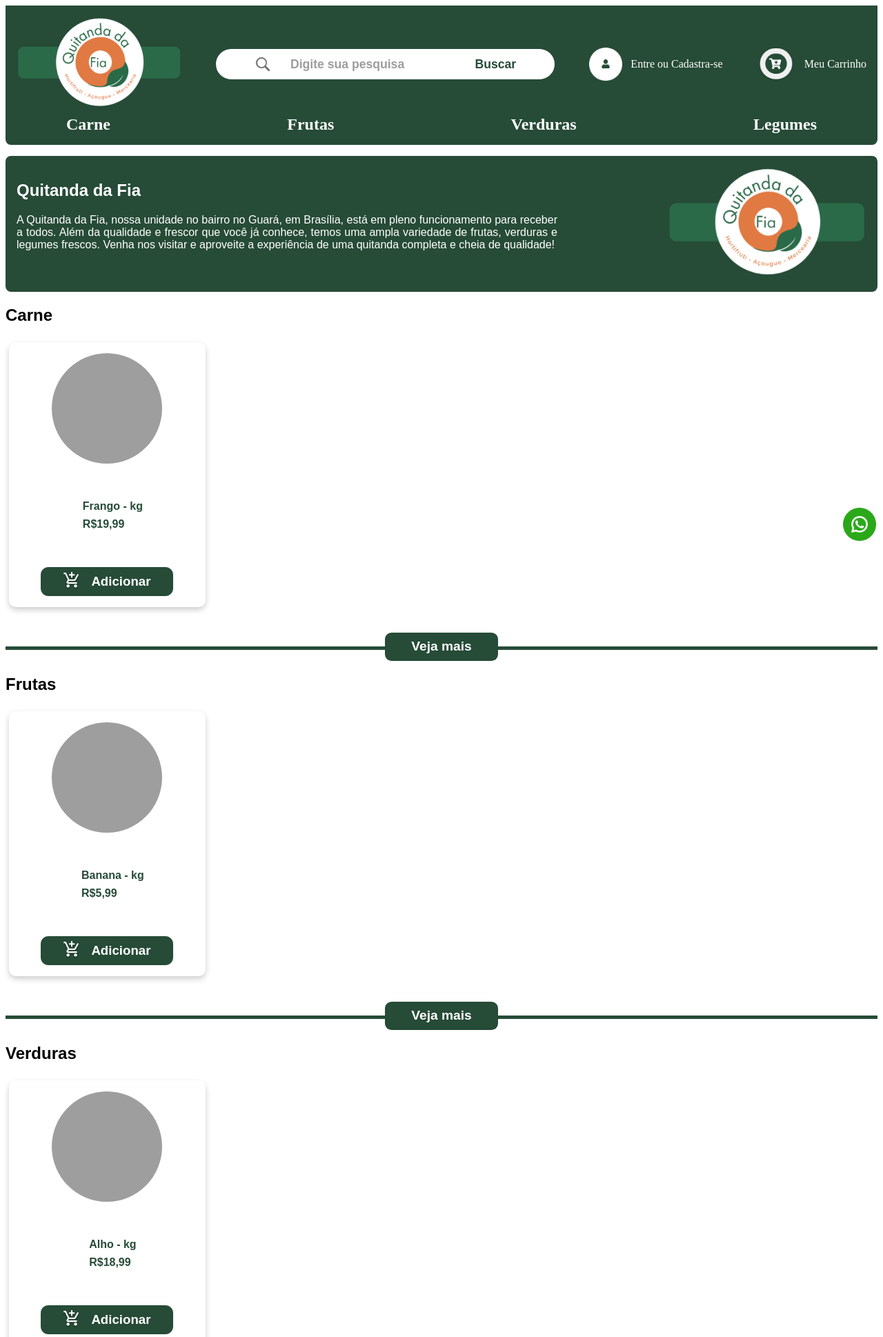
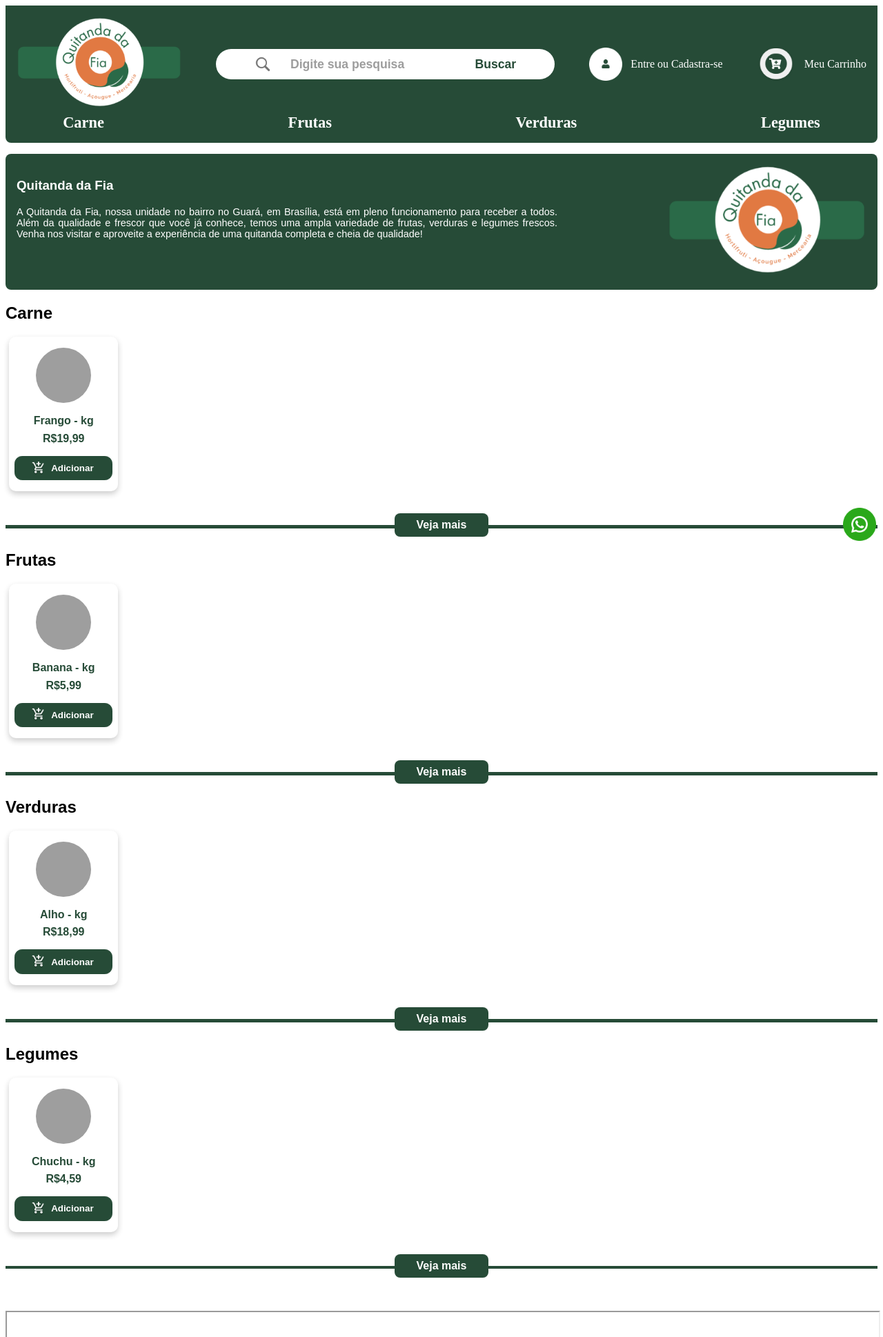
Before and after one commit to ana-luisa-caixeta/pi3_quitanda_da_fia, a Django app: page / in a window 1280 px wide. Shown: the top 1938 px of the page at 69% size. Run offline with Django 5.2, Linux system fonts and the light colour scheme; data comes from the database, SQL or seed files in the repository; a map, chart or similar area stays blank; some web fonts are replaced; grey boxes are pictures that could not be loaded.

Commit message:
Estilização home e search

```diff
--- a/base/static/css/style_base.css
+++ b/base/static/css/style_base.css
@@ -124,7 +124,7 @@ input {
 #category {
     display: flex;
     padding: 1em 3em 0em 3em;
-    font-size: 1.5em;
+    font-size: 1.4em;
     color: #ffffff;
     text-decoration: none;
     font-weight: bolder;
@@ -140,13 +140,17 @@ input {
     gap: 10em;
 }
 
-#banner p, #banner h2 {
+#banner p, #banner h3 {
     color: #ffffff;
     text-align: justify;
 }
 
 #banner img {
     width: 18em;
+}
+
+#banner p {
+    font-size: 0.9em;
 }
 
 /* FOOTER to base.html */
@@ -255,14 +259,14 @@ iframe {
     background-color: #fff;
     margin: 5px;
     padding: 1em;
-    width: 20%;
-    height: 22em;
+    width: 10%;
+    height: 12em;
     cursor: pointer;
 }
 
 #product_card img {
-    width: 10em;
-    height: 10em;
+    width: 5em;
+    height: 5em;
     border-radius: 50%;
     object-fit: cover;
     margin-bottom: 1em;
@@ -313,21 +317,14 @@ iframe {
     color: #ffffff;
     border: none;
     padding: 0.5em 2em;
-    font-size: 1.2em;
+    font-size: 1em;
     font-weight: bolder;
     cursor: pointer;
     border-radius: 0.5em;
 }
 
 #division_of_categories button:hover {
-  opacity: 0.98;
-}
-
-#product_information p{
-    color: #264B37;
-    font-size: 1.2em;
-    font-weight: bold;
-    text-align: left;
+  opacity: 0.95;
 }
 
 #add_to_cart {
@@ -351,17 +348,75 @@ iframe {
 }
 
 #cart_component img {
-    width: 2em;
-    height: 2em;
+    width: 1.5em;
+    height: 1.5em;
     border-radius: 0;
-    padding: 0.2em 1.2em 0.2em 1.2em;
+    padding: 0.2em 0.7em 0.2em 0.7em;
 }
 
 #cart_component p {
     color: #ffffff;
-    font-size: 1.4em;
+    font-size: 1em;
     font-weight: bold;
     margin: 0 1em 0 0;
+}
+
+/* SEARCH STYLE */
+#no_product_found {
+    background-color: #264B37;
+    border-radius: 8px;
+    margin: 2em 0 2em 0;
+    padding: 2em;
+    display: flex;
+    flex-direction: column;
+    align-items: center;
+    color: #ffffff;
+}
+
+#product_found {
+    margin-bottom: 2em;
+}
+
+#product_found h2{
+    text-align: left;
+    color: #264B37;
+}
+
+#product_found h2::after {
+    content: "";
+    display: block;
+    width: 3em;
+    height: 0.3em;
+    background-color: #264B37;
+    margin-top: 0.3em;
+}
+
+#order_products {
+    display: flex;
+    flex-wrap: wrap;
+    gap: 1em;
+    margin-bottom: 1.5em;
+}
+
+#home_page {
+    background-color: #81bc4e;
+    border: 1px solid #81bc4e;
+    display: flex;
+    justify-content: space-between;
+    align-items: center;
+    gap: 2em;
+    height: 2em;
+    color: #ffffff;
+    font-weight: bold;
+    cursor: pointer;
+    padding: 1em;
+    border-radius: 8px;
+    font-size: 1em;
+    text-decoration: none;
+}
+
+#home_page img {
+    width: 2em;
 }
 
 /* SHOPPING CART */
@@ -412,11 +467,12 @@ iframe {
 }
 
 #product_information p {
+    color: #264B37;
     margin: 0.2em 0;
     font-size: 1em;
+    font-weight: bold;
     line-height: 1.2;
-    text-align: left;
-    padding-left: 1em;
+    text-align: center;
 }
 
 #product_information {
@@ -456,12 +512,6 @@ iframe {
     box-shadow: 1px 1px 1px 1px rgba(0, 0, 0, 0.15);
 }
 
-#product_information {
-    flex-direction: column;
-    display: flex;
-    align-content: left;
-}
-
 #product_image {
     width: 6em;
     height: 6em;
--- a/base/templates/base/home.html
+++ b/base/templates/base/home.html
@@ -5,7 +5,7 @@
 {% block content %}
     <div id="banner">
         <div>
-            <h2>Quitanda da Fia</h2>
+            <h3>Quitanda da Fia</h3>
             <p>A Quitanda da Fia, nossa unidade no bairro no Guará,
                 em Brasília, está em pleno funcionamento para receber a todos.
                 Além da qualidade e frescor que você já conhece, temos uma ampla variedade de frutas,
@@ -25,14 +25,11 @@
             <div id="{{ category.name|lower|slugify }}" id="division-by-category">
                 <h2>{{ category.name }}</h2>
 
-                <!-- Organize all products within your category -->
-                <div id="products_by_category">
-
                 <!-- Product card construction-->
                 {% for product in products %}
                     {% if product.category == category %}
                         <div id="product_card">
-                                <img src="{{ product.image }}" :alt="Nome do produto"/>  <!-- Adicionado o @click -->
+                            <img src="{{ product.image }}" :alt="Nome do produto"/>
 
                             <div id="product_information">
                                 <p>{{ product.name }} - {{ product.unit }}</p>
@@ -45,7 +42,6 @@
                                     <p>Adicionar</p>
                                 </div>
                             </button>
-                            </div>
                         </div>
                     {% endif %}
                 {% endfor %}
```
Also changed, not shown: base/templates/base/search.html (+5 -3 lines). Lines whose indentation alone changed are shown as unchanged.
